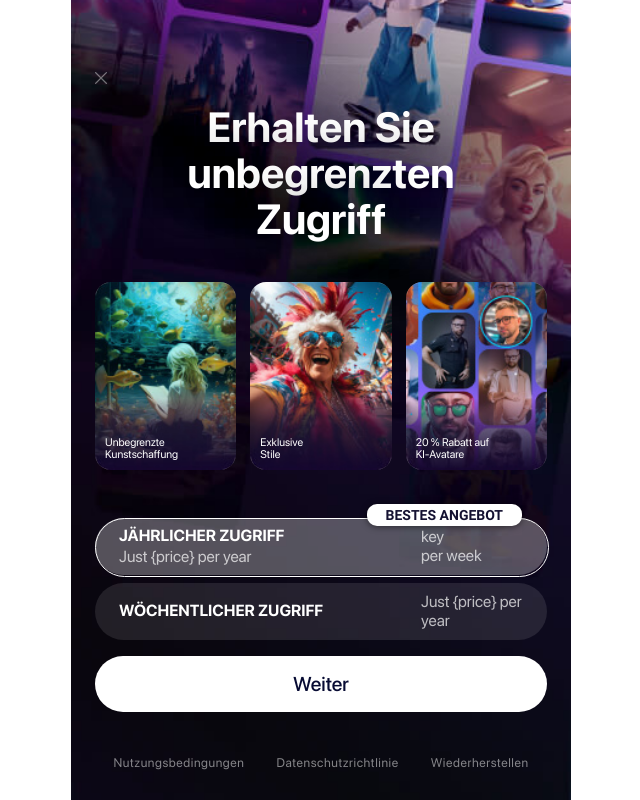
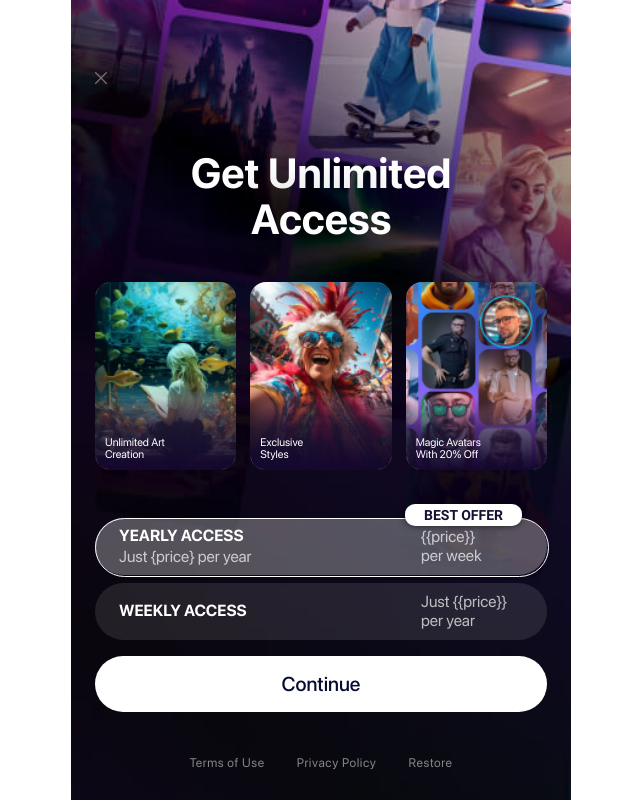
Before and after one commit to olgamarkevich/arta-vue, a Vue app: page / in a window 1280 px wide. Shown: the whole page, without its empty margins (319-959 px from the left). Built offline with nearby package versions, Linux system fonts and the light colour scheme.

Commit message:
refactor: ProductForm

```diff
--- a/src/components/ProductsForm.vue
+++ b/src/components/ProductsForm.vue
@@ -1,52 +1,34 @@
 <template>
   <section class="form">
     <div class="selectors">
-      <div class="radio-line">
+      <div class="radio-line" v-for="radio in radioList" :key="radio.id">
         <input
           type="radio"
-          checked="checked"
-          name="selector"
           class="radio-input"
-          data-link="https://apple.com/"
+          :value="`${radio.urlRadio}`"
+          v-model="url"
         />
         <div class="selectors__item">
           <div class="selectors__item-l">
-            <div class="selectors__tariff i18n">{{ $t('YEARLY ACCESS') }}</div>
-            <div class="selectors__tariff-info i18n">
+            <div class="selectors__tariff i18n">{{ $t(`${radio.title}`) }}</div>
+
+            <div v-if="radio.tariffInfo" class="selectors__tariff-info i18n">
               {{ $t('Just {price} per year') }}
             </div>
           </div>
           <div class="selectors__item-r">
-            <div class="selectors__item-price i18n">
-              {{ $t('key', { price }) }} <br />per week
-            </div>
+            <div class="selectors__item-price i18n" v-html="radio.price"></div>
           </div>
         </div>
-        <span class="best-offer-label i18n">{{ $t('BEST OFFER') }}</span>
-      </div>
-
-      <div class="radio-line">
-        <input
-          type="radio"
-          name="selector"
-          class="radio-input"
-          data-link="https://google.com/"
-        />
-        <div class="selectors__item">
-          <div class="selectors__item-l">
-            <div class="selectors__tariff i18n">{{ $t('WEEKLY ACCESS') }}</div>
-          </div>
-          <div class="selectors__item-r">
-            <div class="selectors__item-price i18n">
-              {{ $t('Just {price} per year', { price }) }}
-            </div>
-          </div>
-        </div>
+        <span v-if="radio.BESTOFFER" class="best-offer-label i18n">{{
+          $t('BEST OFFER')
+        }}</span>
       </div>
     </div>
-    <button id="continueBtn" type="button" class="button i18n">
+
+    <a :href="`${url}`" class="button i18n">
       {{ $t('Continue') }}
-    </button>
+    </a>
   </section>
 </template>
 
@@ -55,12 +37,32 @@ export default {
   data() {
     return {
       price: 30,
+      url: 'https://apple.com/',
+      radioList: [
+        {
+          id: 1,
+          urlRadio: 'https://apple.com/',
+          title: 'YEARLY ACCESS',
+          BESTOFFER: true,
+          tariffInfo: true,
+          price: '{{price}} <br>per week',
+        },
+
+        {
+          id: 2,
+          urlRadio: 'https://google.com/',
+          title: 'WEEKLY ACCESS',
+          BESTOFFER: false,
+          tariffInfo: false,
+          price: 'Just {{price}} per year',
+        },
+      ],
     };
   },
 };
 </script>
 
-<style scoped>
+<style>
 .form {
   margin-bottom: 5.23vh;
 }
@@ -71,13 +73,16 @@ export default {
   font-size: 20px;
   font-style: normal;
   text-align: center;
-  display: block;
+  display: flex;
+  justify-content: center;
+  align-items: center;
   width: 100%;
   border: none;
   border-radius: 32px;
   font-weight: 500;
   cursor: pointer;
   color: #070b33;
+  text-decoration: none;
 }
 
 @media (pointer: none) {
--- a/src/i18n/index.js
+++ b/src/i18n/index.js
@@ -8,7 +8,7 @@ import ja from './locales/ja.json';
 import pt from './locales/pt.json';
 
 const i18n = createI18n({
-  locale: 'de',
+  locale: 'en',
   fallbackLocale: 'en',
   messages: {
     de,
```
